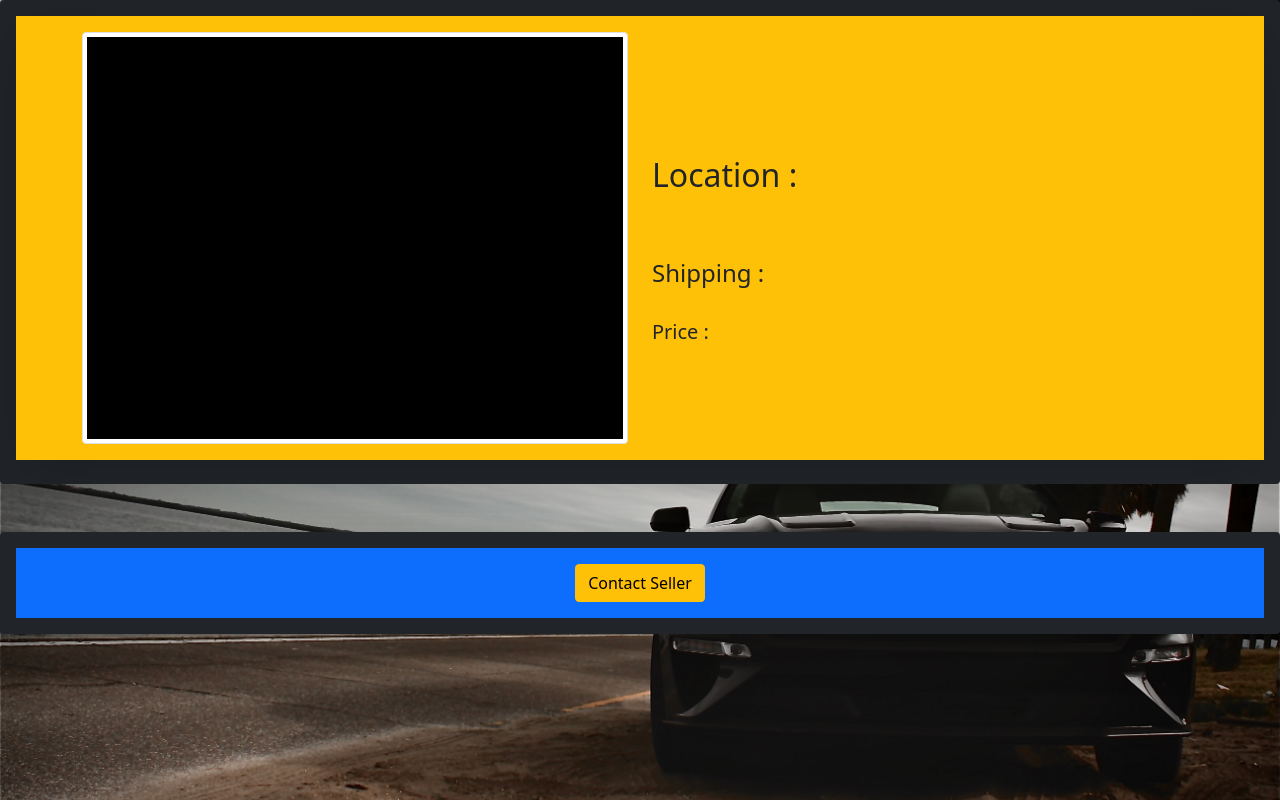
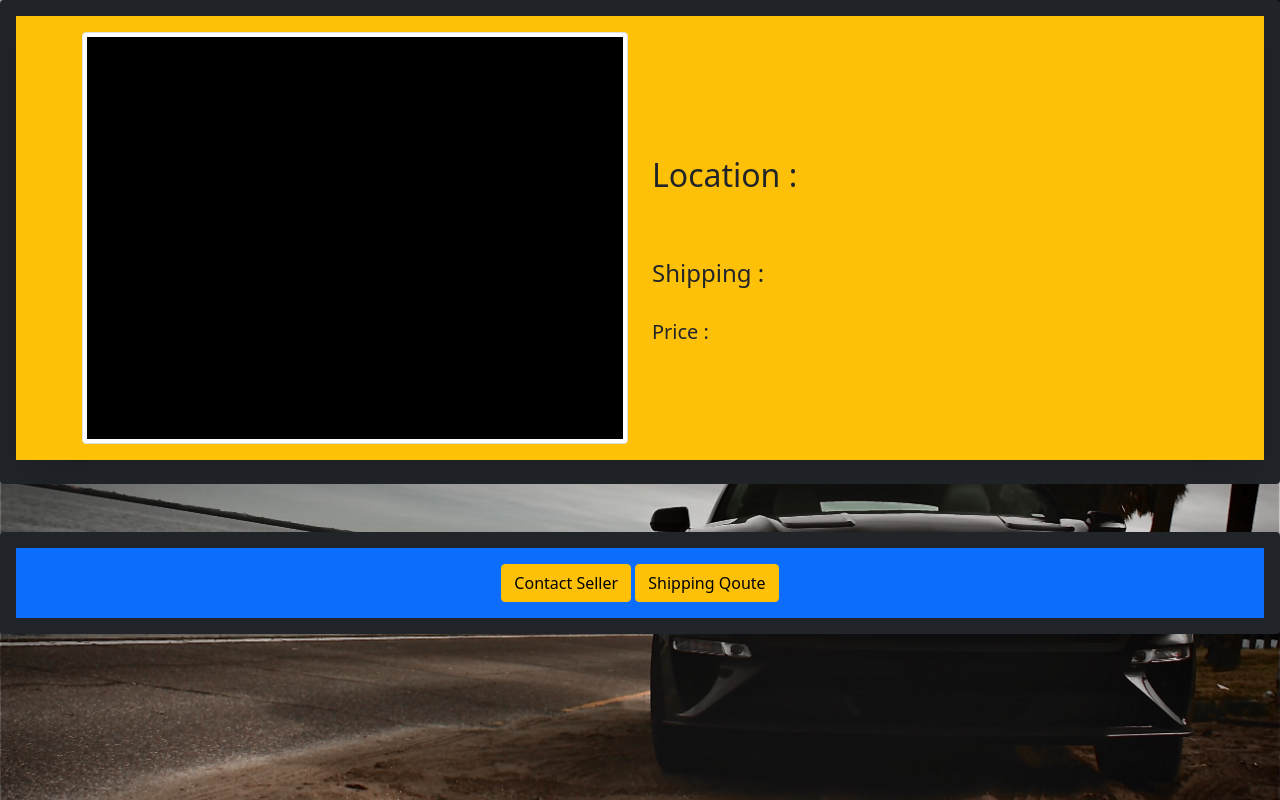
Before and after one commit to anth-mancini/GearheadMarketplace-Frontend, a PHP site: page /offerPage.php in a window 1280 px wide. Run offline with PHP 8.4, Linux system fonts and the light colour scheme; data that the repository does not hold is empty.

Commit message:
Update offerPage.php

```diff
--- a/offerPage.php
+++ b/offerPage.php
@@ -49,6 +49,7 @@
         <div class="w-auto p-3" style="background-color: #0d6efd;">
             <center>
                 <button type="button" class="btn btn-warning">Contact Seller</button>
+                <button type="button" onclick="window.location.href='canadapost_quote.php'" class="btn btn-warning">Shipping Qoute</button>
             </center>
         </div>
     </div>
```
